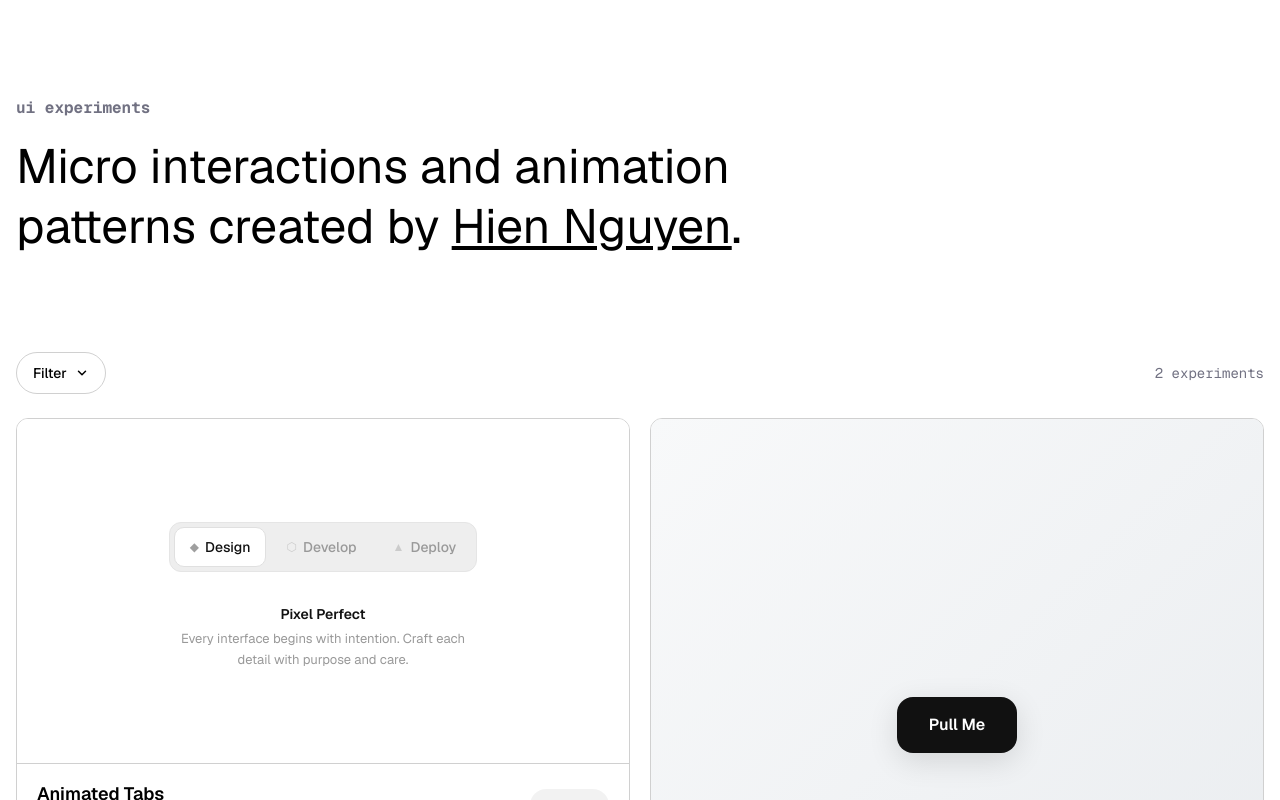
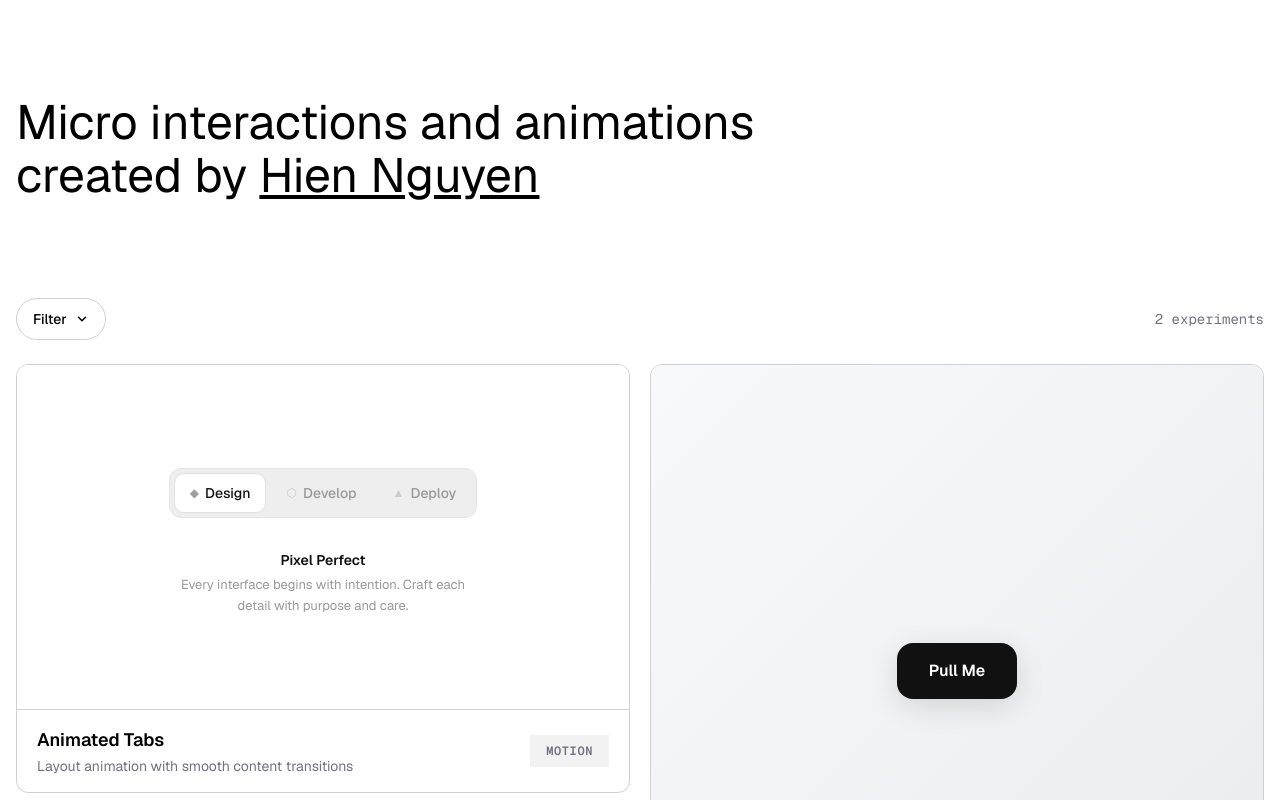
Before and after one commit to hien1506/ui-experiments, a Next.js app: page / in a window 1280 px wide. Shown: the top 800 px of the page. Built offline with nearby package versions, Linux system fonts and the light colour scheme.

Commit message:
remove ui experiments headline

```diff
--- a/app/components/FilterDropdown.tsx
+++ b/app/components/FilterDropdown.tsx
@@ -98,9 +98,7 @@ export function FilterDropdown({
         {isOpen && (
           <motion.div
             initial={
-              shouldReduceMotion
-                ? false
-                : { opacity: 0, scale: 0.95, y: -4 }
+              shouldReduceMotion ? false : { opacity: 0, scale: 0.95, y: -4 }
             }
             animate={{ opacity: 1, scale: 1, y: 0 }}
             exit={
--- a/app/components/Grid.tsx
+++ b/app/components/Grid.tsx
@@ -107,7 +107,7 @@ export default function Grid() {
                       {item.metadata.description}
                     </p>
                   </div>
-                  <span className="shrink-0 rounded-full bg-accent-muted px-4 py-2 font-mono text-xs font-semibold uppercase tracking-wider text-text-secondary">
+                  <span className="shrink-0 rounded-ful bg-accent-muted px-4 py-2 font-mono text-xs font-semibold uppercase tracking-wider text-text-secondary">
                     {item.metadata.category}
                   </span>
                 </div>
--- a/app/page.tsx
+++ b/app/page.tsx
@@ -6,15 +6,14 @@ export default function Home() {
     <div className="min-h-screen bg-background">
       <main className="relative mx-auto max-w-7xl px-4">
         <div className="pt-24 pb-24 flex flex-col gap-4">
-          <h1 className="text-md font-bold font-mono text-text-secondary lowercase">
+          {/* <h1 className="text-md font-bold font-mono text-text-secondary uppercase">
             UI Experiments
-          </h1>
-          <p className="text-5xl leading-tight w-full max-w-4xl font-sans">
-            Micro interactions and animation patterns created by{" "}
+          </h1> */}
+          <p className="text-5xl leading-[1.1] w-full max-w-4xl font-sans">
+            Micro interactions and animations created by{" "}
             <Link className="underline" href="https://hien-nguyen.site/">
               Hien Nguyen
             </Link>
-            .
           </p>
         </div>
         <Grid />
```
